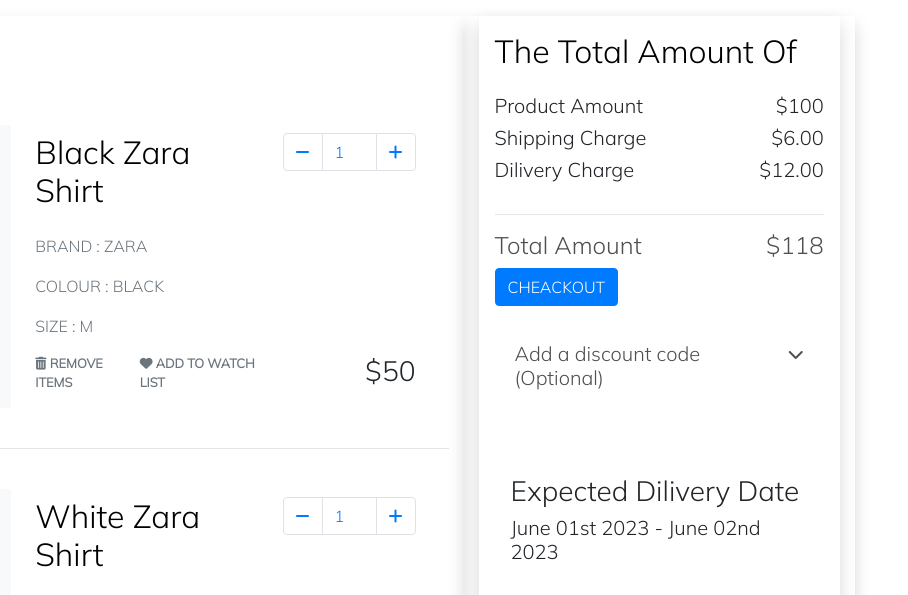
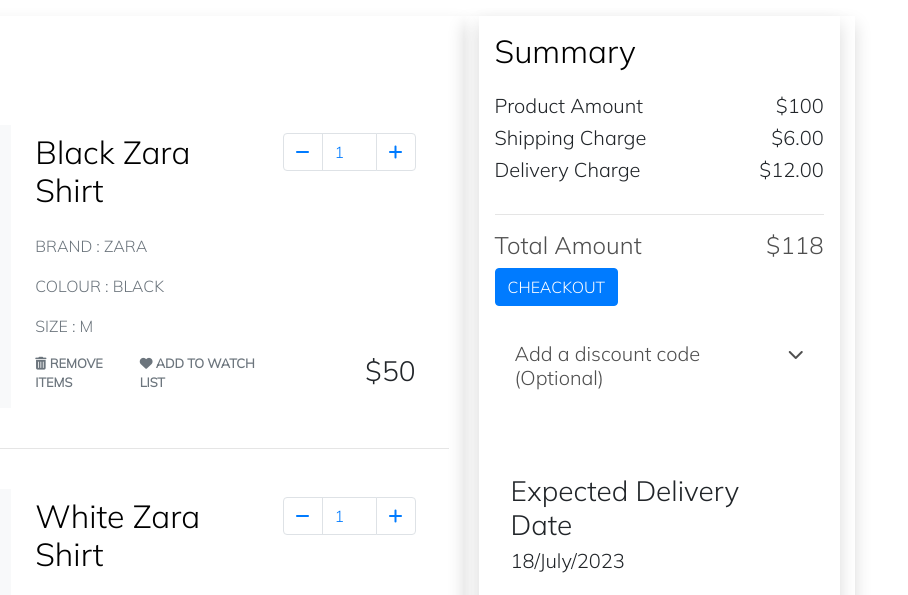
Before and after one commit to thearunsky/shopping-card, a plain HTML site: page index.html in a window 1280 px wide. Shown: the top 595 px of the page, 372-1280 px from the left. Drawn offline with nearby package versions, Linux system fonts and the light colour scheme.

Commit message:
changing names

```diff
--- a/index.html
+++ b/index.html
@@ -22,9 +22,9 @@
 
     <div class="container-fluid">
         <div class="row">
-            <div class="col-md-11 col-11 mx-auto">
+            <div class="col-md-11 col-11 mx-auto ">
                 <div class="row mt-3">
-                    <!-- Left side -->
+                    <!-- Product Side -->
                     <div class="col-lg-8 col-11 mx-auto main_cart mb-ld-0 mb-5 shadow">
                         <!-- First Product -->
                         <div class="card p-4">
@@ -130,7 +130,7 @@
                     <!-- Right side div -->
                     <div class="col-md-12 col-lg-4 col-11 mx-auto mt-lg-0 mt-md-5 shadow">
                         <div class="right_side p-3 shadow bg-white">
-                            <h1 class="product_name mb-4">The Total Amount Of</h1>
+                            <h1 class="product_name mb-4">Summary</h1>
                             <div class="price_indiv d-flex justify-content-between">
                                 <h5>Product Amount</h5>
                                 <h5>$<span id="p_amount">0.00</span></h5>
@@ -140,7 +140,7 @@
                                 <h5>$<span id="s_amount">6.00</span></h5>
                             </div>
                             <div class="price_indiv d-flex justify-content-between">
-                                <h5>Dilivery Charge</h5>
+                                <h5>Delivery Charge</h5>
                                 <h5>$<span id="d_amount">12.00</span></h5>
                             </div>
                             <div class="price_indiv d-flex justify-content-between">
@@ -180,8 +180,8 @@
                                 <!-- Expected dilivery -->
                                 <div class= "mt-3 p-3 bg-white">
                                     <div class="pt-4 ">
-                                        <h3>Expected Dilivery Date</h3>
-                                        <h5>June 01st 2023 - June 02nd 2023</h5>
+                                        <h3>Expected Delivery Date</h3>
+                                        <h5><span id="delivery-date"></span></h5>
                                     </div>
                                 </div>
                             </div>
--- a/script.js
+++ b/script.js
@@ -1,16 +1,25 @@
 function increaseNumber(text_area, item_price) {
+
+    // Getting Number of products
     const value = parseInt(document.getElementById(text_area).value)
 
+    // Can not greater than 5 products at one time
     if (value >= 5) {
+
+        // Pop up message and number still be 5
         alert("You can not order more than 5 items at one time")
         document.getElementById(text_area).value = 5
     } else {
+
+        // Increase number of products putting value in it
         let items = value + 1
         document.getElementById(text_area).value = items
 
-        let = item_total_price = items * 50
+        // Calculating toatl price of products and changing value in it
+        let item_total_price = items * 50
         document.getElementById(item_price).innerHTML = item_total_price
 
+        // Changing on summary board
         document.getElementById("p_amount").innerHTML = parseInt(document.getElementById("first_item_price").innerHTML) + parseInt(document.getElementById("second_item_price").innerHTML)
         update();
 
@@ -42,26 +51,41 @@ function update() {
     let Delivery_Amount = parseInt(document.getElementById("d_amount").innerHTML);
     let Discount_Amount = parseInt(document.getElementById("discount_amount").innerHTML);
 
-    if (Discount_Amount.toString()==="NaN"){
+    if (Discount_Amount.toString() === "NaN") {
         document.getElementById("total").innerHTML = Product_Amount + Shipping_Amount + Delivery_Amount
-    }else{
+    } else {
         document.getElementById("total").innerHTML = Product_Amount + Shipping_Amount + Delivery_Amount + Discount_Amount
+    }
+}
+
+function discount_btn() {
+    const coupon_code = document.getElementById("dicount_code").value
+
+    if (coupon_code === "ARUN100") {
+        document.getElementById("discount_text").innerHTML = "50% Coupon Applied";
+
+        let off = (document.getElementById("p_amount").innerHTML) / 2
+
+        document.getElementById("discount_amount").innerHTML = -off;
+        update()
+
+    } else {
+        document.getElementById("error_trw").innerHTML = "Invalid Code";
     }
 }
 update();
 
-function discount_btn(){
-    const coupon_code = document.getElementById("dicount_code").value
 
-    if (coupon_code === "ARUN100"){
-        document.getElementById("discount_text").innerHTML = "50% Coupon Applied";
+function Delivery() {
 
-        let off = (document.getElementById("p_amount").innerHTML)/2
+    const monthNames = ["January", "February", "March", "April", "May", "June",
+        "July", "August", "September", "October", "November", "December"
+    ];
 
-        document.getElementById("discount_amount").innerHTML = -off;
-        update()
+    const d = new Date();
+    const text = `${d.getDate() + 2}/${monthNames[d.getMonth()]}/${d.getFullYear()}`
+    document.getElementById("delivery-date").innerHTML = text
 
-    }else{
-        document.getElementById("error_trw").innerHTML = "Invalid Code";
-    }
 }
+
+Delivery()
```
